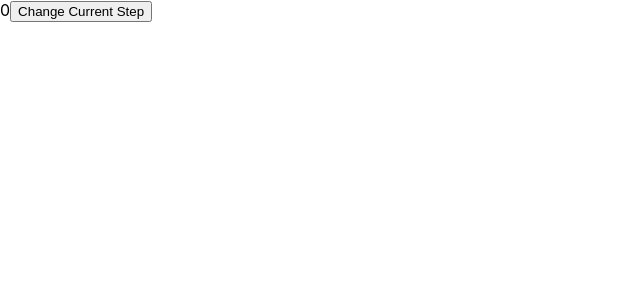
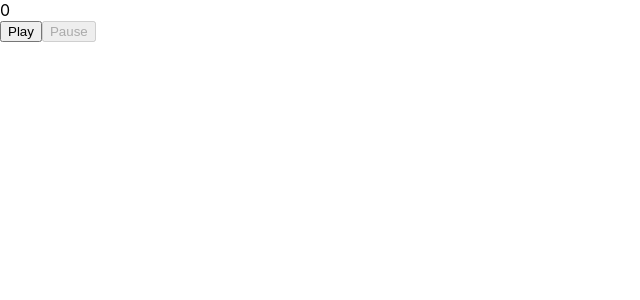
Before and after one commit to wintermute28/arrows-game, a React (Vite) app: page / in a window 1280 px wide. Shown: the top 300 px of the page, without its empty margins (0-640 px from the left). Built offline with nearby package versions, Linux system fonts and the light colour scheme.

Commit message:
ADD Controls and RandomKeys

```diff
--- a/package.json
+++ b/package.json
@@ -16,6 +16,7 @@
   },
   "dependencies": {
     "@reduxjs/toolkit": "^2.0.1",
+    "@types/node": "^22.13.1",
     "react": "^18.2.0",
     "react-dom": "^18.2.0",
     "react-redux": "^9.1.0"
--- a/src/components/Playground/Playground.tsx
+++ b/src/components/Playground/Playground.tsx
@@ -1,16 +1,43 @@
+import { useState, useEffect, useRef } from "react"
 import { useAppDispatch, useAppSelector } from "../../app/hooks"
-import { setCurrentStep } from "./store/slices"
+
+import { setCurrentStep, setSteps } from "./store/slices"
+import { INTERVAL_TIME } from "./constants"
+
+import Controls from "./components/Controls"
+import RandomKeys from "./components/RandomKeys"
 
 const Playground: React.FC = () => {
   const state = useAppSelector(state => state.playground)
   const dispatch = useAppDispatch()
 
+  const refreshIntervalId = useRef<ReturnType<typeof setInterval> | null>(null)
+
+  const [isTimerActive, setIsTimerActive] = useState<boolean>(false)
+
+  useEffect(() => {
+    if (isTimerActive) {
+      refreshIntervalId.current = setInterval(() => {
+        dispatch(setCurrentStep())
+        dispatch(setSteps())
+      }, INTERVAL_TIME)
+    } else {
+      clearInterval(refreshIntervalId.current as NodeJS.Timeout)
+    }
+
+    return () => {
+      clearInterval(refreshIntervalId.current as NodeJS.Timeout)
+    }
+  }, [isTimerActive, dispatch])
+
   return (
     <div>
       {state.currentStep}
-      <button onClick={() => dispatch(setCurrentStep())}>
-        Change Current Step
-      </button>
+      <Controls
+        isTimerActive={isTimerActive}
+        setIsTimerActive={setIsTimerActive}
+      />
+      <RandomKeys isTimerActive={isTimerActive} />
     </div>
   )
 }
--- /dev/null
+++ b/src/components/Playground/components/Controls/Controls.tsx
@@ -0,0 +1,23 @@
+// import styles from "./Controls.module.css"
+
+export interface IControlsProps {
+  isTimerActive: boolean
+  setIsTimerActive: React.Dispatch<React.SetStateAction<boolean>>
+}
+
+const Controls: React.FC<IControlsProps> = props => {
+  const { isTimerActive, setIsTimerActive } = props
+
+  return (
+    <div>
+      <button onClick={() => setIsTimerActive(true)} disabled={isTimerActive}>
+        Play
+      </button>
+      <button onClick={() => setIsTimerActive(false)} disabled={!isTimerActive}>
+        Pause
+      </button>
+    </div>
+  )
+}
+
+export default Controls
--- /dev/null
+++ b/src/components/Playground/components/Controls/index.ts
@@ -0,0 +1 @@
+export { default } from "./Controls"
--- /dev/null
+++ b/src/components/Playground/components/RandomKeys/RandomKeys.tsx
@@ -0,0 +1,26 @@
+import { useAppSelector } from "../../../../app/hooks"
+import { MAP_ARROW_CODES } from "../../constants"
+import type { IMapArrowCodes } from "../../types"
+// import styles from "./RandomKeys.module.css"
+
+export interface IRandomKeysProps {
+  isTimerActive: boolean
+}
+
+const RandomKeys: React.FC<IRandomKeysProps> = props => {
+  //   const { isTimerActive } = props
+
+  const state = useAppSelector(state => state.playground)
+
+  return (
+    <div>
+      {state.steps.map((element, index) => (
+        <span key={index}>
+          {MAP_ARROW_CODES[element.currentValue as keyof IMapArrowCodes]}
+        </span>
+      ))}
+    </div>
+  )
+}
+
+export default RandomKeys
--- /dev/null
+++ b/src/components/Playground/components/RandomKeys/index.ts
@@ -0,0 +1 @@
+export { default } from "./RandomKeys"
--- /dev/null
+++ b/src/components/Playground/constants.ts
@@ -0,0 +1,12 @@
+import type { IMapArrowCodes } from "./types"
+
+export const INTERVAL_TIME: number = 2000
+
+export const MAP_ARROW_CODES: IMapArrowCodes = {
+  ArrowUp: "⬆️",
+  ArrowDown: "⬇️",
+  ArrowLeft: "⬅️",
+  ArrowRight: "➡️",
+}
+
+export const ARR_ARROW_CODES = Object.keys(MAP_ARROW_CODES)
--- a/src/components/Playground/store/slices.ts
+++ b/src/components/Playground/store/slices.ts
@@ -1,8 +1,10 @@
 import { createSlice } from "@reduxjs/toolkit"
 import type { IPlaygroundState } from "./types"
+import { ARR_ARROW_CODES } from "../constants"
 
 export const initialState: IPlaygroundState = {
   currentStep: 0,
+  steps: [],
 }
 
 export const playgroundSlice = createSlice({
@@ -12,8 +14,16 @@ export const playgroundSlice = createSlice({
     setCurrentStep: state => {
       state.currentStep += 1
     },
+    setSteps: state => {
+      const randomKeys = Math.floor(Math.random() * ARR_ARROW_CODES.length)
+      console.log(ARR_ARROW_CODES[randomKeys])
+
+      state.steps.push({
+        currentValue: ARR_ARROW_CODES[randomKeys],
+      })
+    },
   },
 })
 
-export const { setCurrentStep } = playgroundSlice.actions
+export const { setCurrentStep, setSteps } = playgroundSlice.actions
 export default playgroundSlice.reducer
--- a/src/components/Playground/store/types.ts
+++ b/src/components/Playground/store/types.ts
@@ -1,3 +1,8 @@
+export interface IPlaygroundStepsState {
+  currentValue: string
+}
+
 export interface IPlaygroundState {
   currentStep: number
+  steps: IPlaygroundStepsState[]
 }
--- /dev/null
+++ b/src/components/Playground/types.ts
@@ -0,0 +1,6 @@
+export interface IMapArrowCodes {
+  ArrowUp: string
+  ArrowDown: string
+  ArrowLeft: string
+  ArrowRight: string
+}
```
Also changed, not shown: 1 other file (tests, documents, lock files or other folders).
